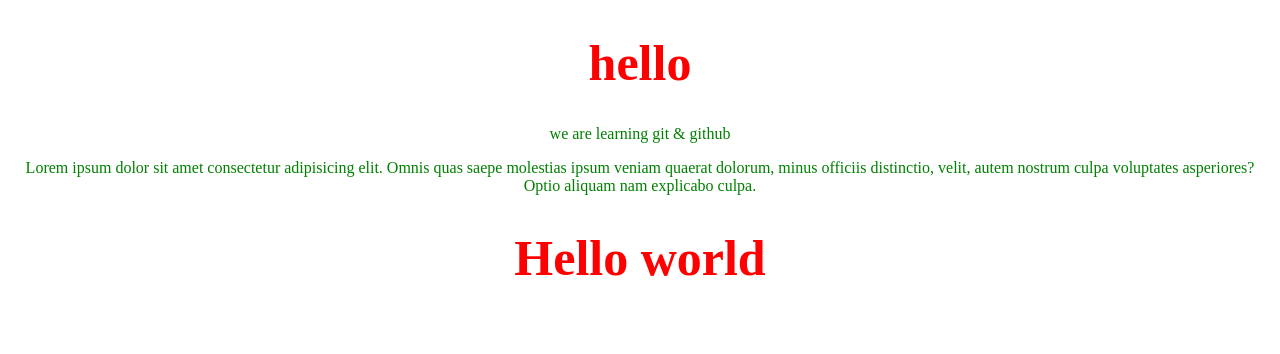
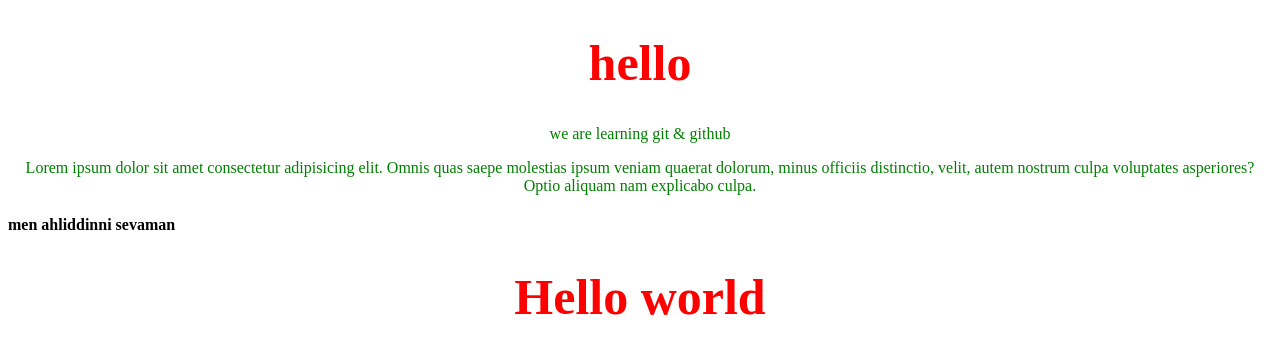
Before and after one commit to uzdev30/team, a plain HTML site: page index.html in a window 1280 px wide. Drawn offline with Linux system fonts and the light colour scheme.

Commit message:
ilhom qushildi

```diff
--- a/index.html
+++ b/index.html
@@ -18,6 +18,7 @@
       velit, autem nostrum culpa voluptates asperiores? Optio aliquam nam
       explicabo culpa.
     </p>
+    <h4>men ahliddinni sevaman</h4>
     <!-- dfjgukhiytgfhbjuygfvhbjgytfcbvjyutfgcv -->
     <h1>Hello world</h1>
   </div>
```
